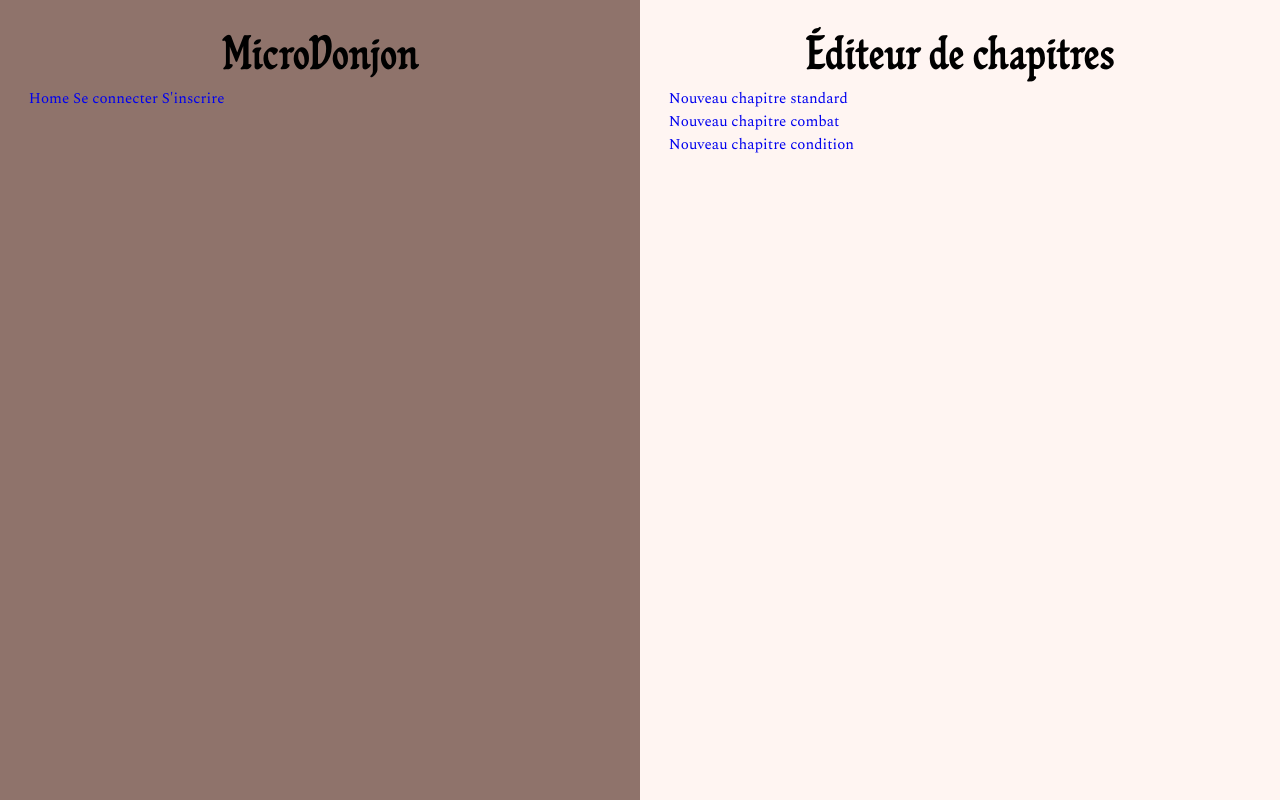
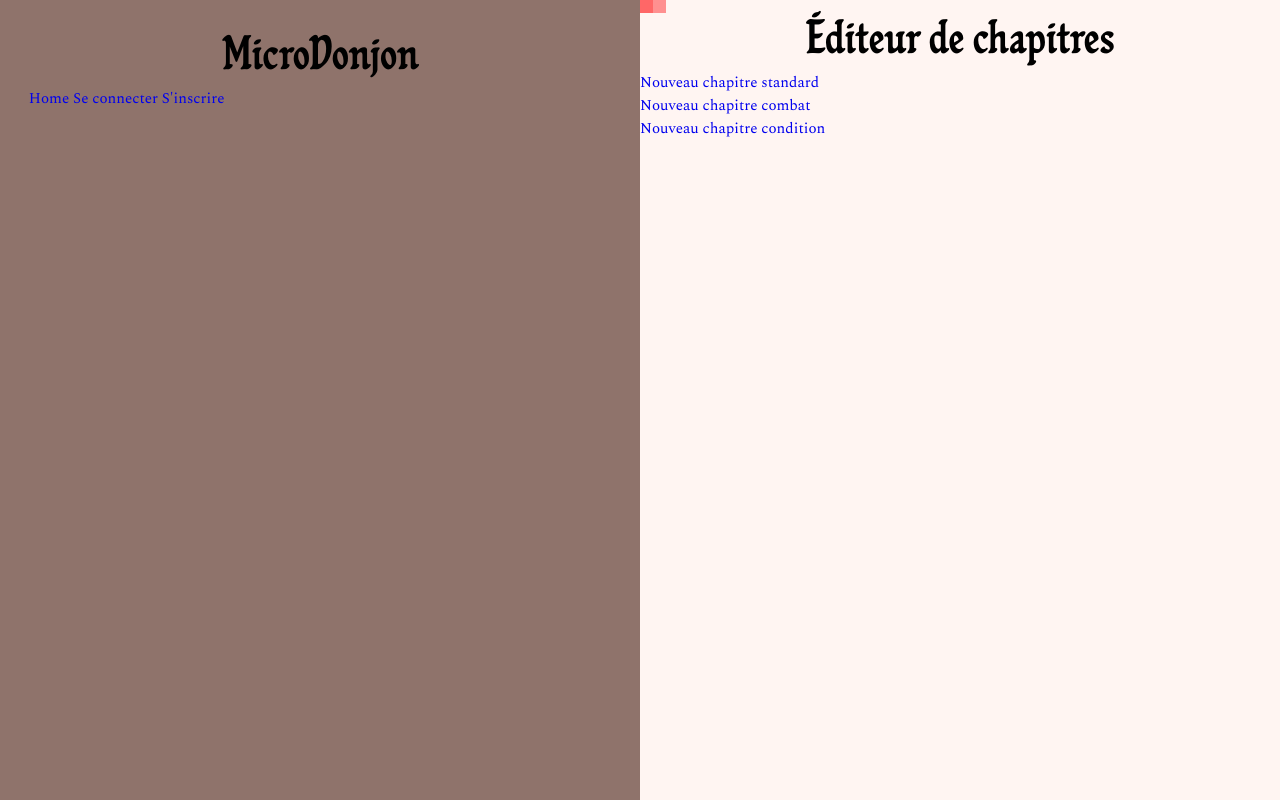
Before and after one commit to PM-Primo/MicroDonjon, a Symfony app: template templates/admin/editor.html.twig in a window 1280 px wide. Run offline with Twig, Linux system fonts and the light colour scheme; the template is opened without the code that fills it, so the values that code supplies are empty; some libraries are stand-ins or nearby versions; some web fonts are replaced.

Commit message:
added health bar

```diff
--- a/public/css/styles.css
+++ b/public/css/styles.css
@@ -111,10 +111,10 @@ ul{
     width: 50%;
     background-color: var(--beige);
     overflow-y: scroll;
-    padding: 1.8rem;
 }
 
 .game__right-page-content{
+    padding: 1.8rem;
     height: 100%;
     display: flex;
     flex-direction: column;
@@ -181,3 +181,24 @@ ul{
     transform: translateX(0);
 
 }
+
+.game__hp-bar{
+    display: flex;
+    flex-direction: row;
+    flex-wrap: wrap;
+    width: 100%;
+}
+
+.game__hp{
+    width: 2%;
+    aspect-ratio: 1 / 1;
+    display: block;
+}
+
+.game__hp-odd{
+    background-color: rgb(255, 144, 144);
+}
+
+.game__hp-even{
+    background-color: rgb(255, 103, 103);
+}
--- a/templates/base.html.twig
+++ b/templates/base.html.twig
@@ -21,7 +21,6 @@
 
                     {% if app.user %}
                         PV : {{app.user.PVactuels}} / {{app.user.PVmax}}<br>
-                        Or : {{app.user.gold}}<br>
 
                         Inventaire :
                         <div class="game__item-imgbox">
@@ -65,6 +64,24 @@
                 </div>
 
                 <div class="game__right-page">
+                    <div class="game__hp-bar">
+                        {% for i in 1..app.user.PVactuels %}
+                            {% if i is odd %}
+                                {% if (50 < i) and (i <= 100) %}
+                                    <div class="game__hp game__hp-odd"></div>
+                                {% else %}
+                                    <div class ="game__hp game__hp-even"></div>
+                                {% endif %}
+                            {% else %}
+                                {% if (50 < i) and (i <= 100) %}
+                                    <div class="game__hp game__hp-even"></div>
+                                {% else %}
+                                    <div class ="game__hp game__hp-odd"></div>
+                                {% endif %}
+                            {% endif %}
+                        {% endfor %}
+
+                    </div>
                     {% block body %}{% endblock %}
                 </div>
 
```
